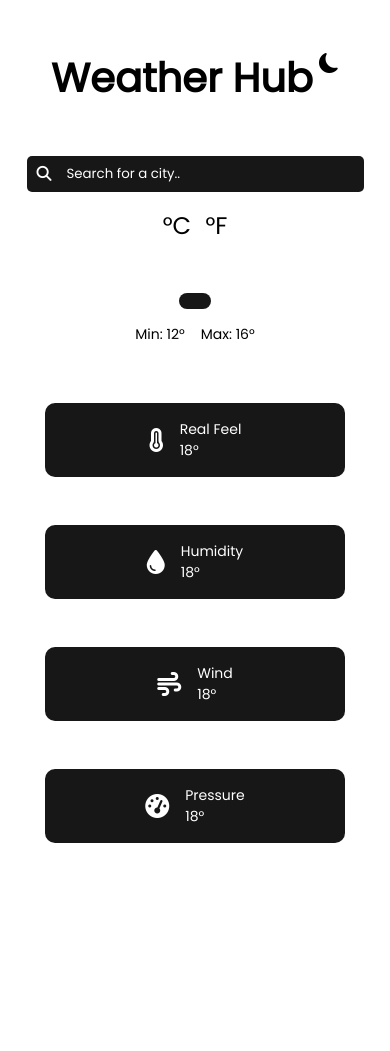
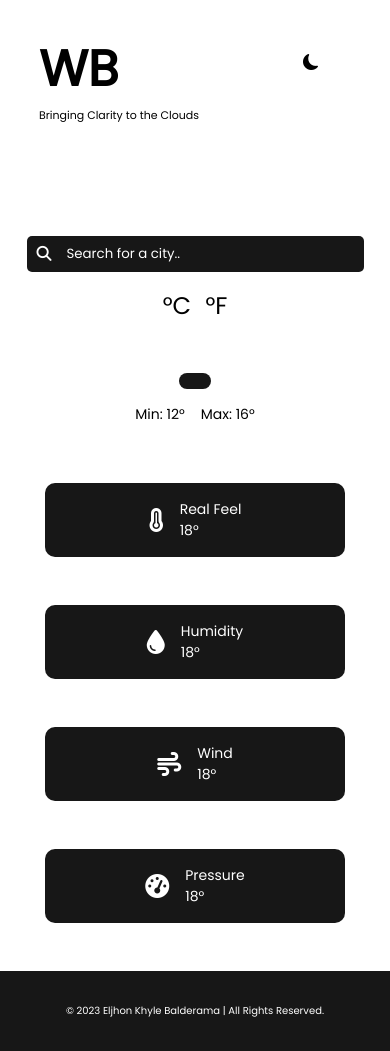
Before and after one commit to eljhonkhyle/weather-app, a plain HTML site: page index.html in a window 390 px wide. Before the commit the page ends 844 px from the top, so only its background shows below. Drawn offline with nearby package versions, Linux system fonts and the light colour scheme; no server answers.

Commit message:
temporary

```diff
--- a/index.css
+++ b/index.css
@@ -8,14 +8,33 @@
 }
 
 .header {
-    padding: 3rem;
-    font-size: 1.25rem;
+    margin-bottom: 2rem;
+    padding: 2rem;
     display: flex;
     justify-content: space-around;
-    cursor: pointer;
+    align-items: center;
+    margin-right: 2rem;
+  }
 
-}
 
+  #moon {
+     cursor: pointer;
+     margin-left: 50%;
+
+  }
+
+  .logo h1{
+    font-size: 50px;
+    font-weight: bold;
+
+  }
+
+  p{
+    font-size: 11px;
+    font-weight: 100;
+
+
+  }
 .weather-header {
     display: flex;
     justify-content: space-around;
@@ -104,8 +123,6 @@ input::placeholder {
   grid-gap: 3rem;
   margin-top: 50px;
 
-
-
 }
 
 .weather-card {
@@ -133,9 +150,30 @@ input::placeholder {
     font-size: 14px;
 }
 
+.footer{
+    margin-top: 3rem;
+    padding: 2rem;
+    display: flex;
+    justify-content: center;
+    align-items: center;
+    background-color: #171717;
+    color: #fff;
+    font-size: 13px;
+}
+
 @media(max-width: 936px){
     .container {
         width: 90%;
+
+    }
+
+    #moon{
+        margin-bottom: 30px;
+        margin-left: 90px;
+    }
+
+    .weather-info {
+        grid-template-columns: none;
 
     }
 
@@ -146,10 +184,24 @@ input::placeholder {
     .weather-units {
         margin-top: 1rem;
     }
+
+    .footer{
+        font-size: 12px;
+    }
 }
 
 
 @media(max-width: 400px){
+
+    .logo{
+        margin-bottom: 3rem;
+
+    }
+
+    #moon{
+        margin-bottom: 80px;
+        margin-left: 90px;
+    }
     .weather-info {
         grid-template-columns: none;
 
@@ -160,4 +212,8 @@ input::placeholder {
 
     }
 
+    .footer{
+        font-size: 10px;
+    }
+
 }
--- a/index.html
+++ b/index.html
@@ -10,7 +10,10 @@
   </head>
   <body>
     <div class="header">
-      <h1 class="logo">Weather Hub</h1>
+      <div class="logo">
+        <h1>WB</h1>
+        <p>Bringing Clarity to the Clouds</p>
+      </div>
       <i class="bi bi-moon-fill" id="moon"></i>
     </div>
 
@@ -83,7 +86,9 @@
         </div>
      </div>
     </div>
-
+    <footer>
+      <span class="footer">&#169; 2023 Eljhon Khyle Balderama | All Rights Reserved.</span>
+     </footer>
     <script src="https://kit.fontawesome.com/d4d2fdaaad.js" crossorigin="anonymous"></script>
     <script src="index.js"></script>
   </body>
```
